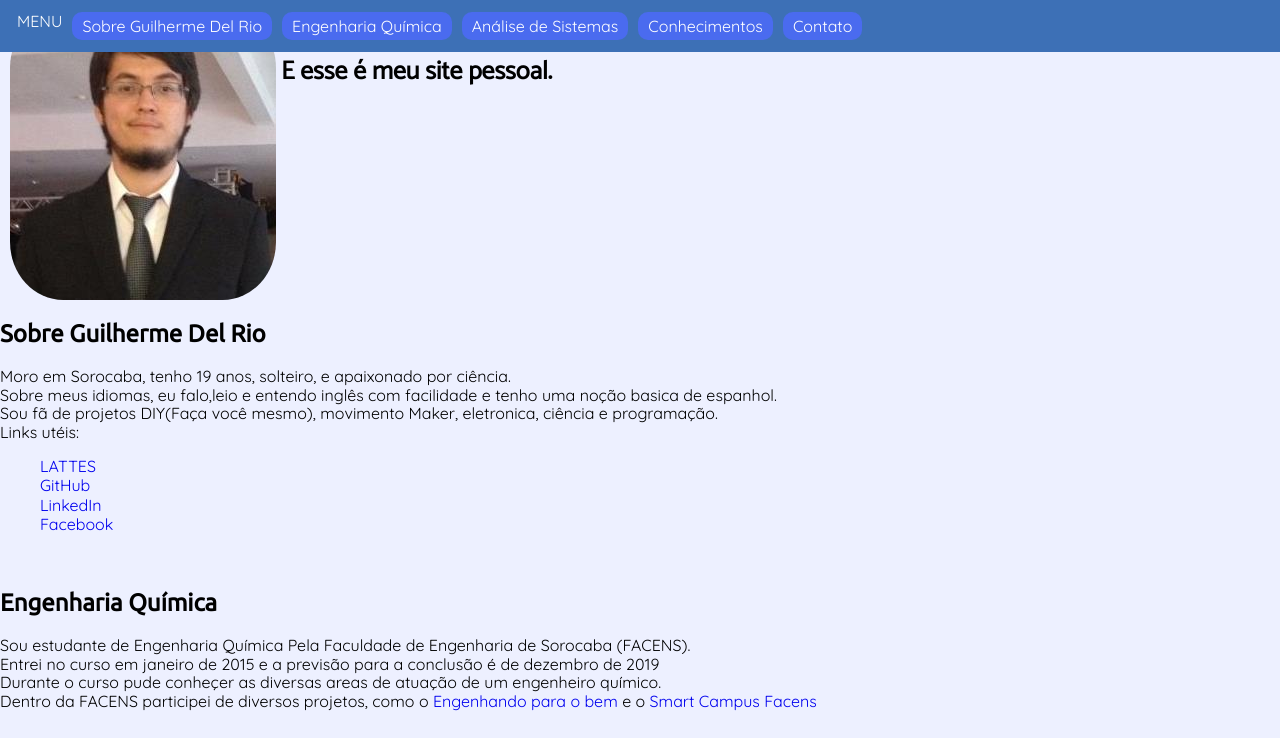
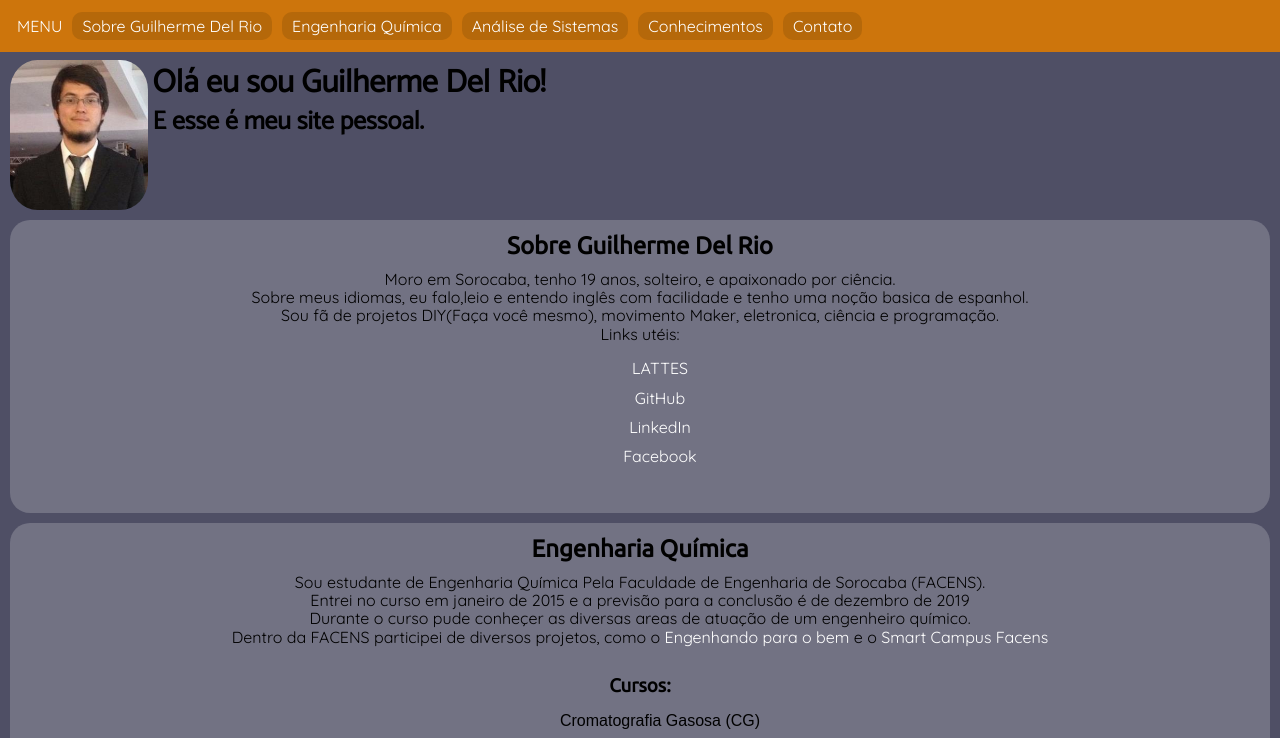
Before and after one commit to Jonnywald/Homepage, a plain HTML site: page index.html in a window 1280 px wide. Shown: the top 738 px of the page. Drawn offline with Linux system fonts and the light colour scheme.

Commit message:
Comentado CSS e Layout Alterado

```diff
--- a/css/style.css
+++ b/css/style.css
@@ -1,83 +1,141 @@
+/*Body é o corpo do site*/
 body {
-    background-color: #EDF0FF;
+    background-color: #4f4f65;
 }
+/*essa ul se aplica a todas as listas e remove o ponto na frente de cada item*/
 ul {
     list-style-type: none;
 }
+/*escolhendo a fonte do texto principal*/
 h1,small{
     font-family: 'Catamaran', sans-serif;
 }
+/*escolhendo a fonte do texto secundario*/
 h2,h3{
     font-family: 'Ubuntu', sans-serif;
 }
+/*escolhendo a fonte do texto em geral*/
 p,a{
     font-family: 'Quicksand', sans-serif;
 }
+/*Remove o sublinhado de links*/
 a{
     text-decoration: none;
+    color: #FFFFFF;
 }
-
+/*Barra de Navegação principal*/
 ul.menu {
-    list-style-type: none;
+    /*Fazendo a barra ser horizontal*/
     display: flex;
     flex-flow: row;
-    background-color: #3d70b6;
+    /*Escolhendo a cor de fundo da barra*/
+    background-color: #cd750c;
+    /*Ajustando o tamanho*/
     padding: 12px;
+    /*Mantendo a barra fixa ao topo*/
     position: fixed;
     top: 0;
+    margin: 0;
+    z-index: 9999;
+    border-bottom: none;
+    /*Fazendo a barra ocupar a lateral inteira do site*/
     width: 100%;
-    margin: 0;
 }
+/*Organizando os itens da barra de navegação mantendo-os a esquerda com um pequeno espaço entre eles*/
 ul.menu li{
     float: left;
     margin: 0px 5px;
 }
+ul.menu li.textomenu{
+    display: flex;
+    align-items: center;
+}
+/*Definindo o texto "MENU" com a cor branca*/
 ul.menu p{
     margin: 0;
     color: #FFFFFF;
 }
+/*Botões da barra de navegação*/
 ul.menu a{
-    background-color: #4a6bef;
+    /*Definindo a cor normal do botão como azul*/
+    background-color: #b5680a;
+    /*Definindo o tamanho do botão*/
     padding: 5px 10px;
-    text-decoration: none;
     border: 5px;
+    /*Arredondando o botão*/
     border-radius: 10px;
+    /*Centralizando*/
     display: inline-block;
+    /*Definindo a taxa de transição para 300ms*/
     transition: all 0.3s;
 }
+/*Colorindo o texto de branco*/
 ul.menu a:visited{
     color: #FFFFFF;
 }
+/*Colorindo o texto de branco*/
 ul.menu a:link{
     color: #FFFFFF;
 }
+/*Colorindo o texto de branco*/
 ul.menu a:hover{
     color: #FFFFFF;
-    background-color: #6b84e5;
+    /*Trocando a cor quando o mouse passa por cima*/
+    background-color: #727283;
 }
+/*Colorindo o texto de branco*/
 ul.menu a:active{
     color: #FFFFFF;
-    background-color: #6b84e5;
+    /*Trocando a cor quando o mouse passa por cima*/
+    background-color: #727283;
 }
-
+/*Minha foto*/
 img.foto{
+    /*Arredondando as bordas da minha foto*/
     border: 1px;
     border-radius: 20%;
+    /*Ajustando o tamanho da minha foto*/
+    height: 150px;
+    width: auto;
 }
+/*Topo do site*/
 div.topo{
     margin: 10px;
+    /*distancia da barra de navegação*/
+    margin-top: 60px;
+    /*Organizando a foto e o texto na horizontal*/
     display: flex;
     flex-flow: row;
     position: relative;
 }
+/*Distanciando a o texto do topo*/
 div.topo h1{
     margin: 5px;
 }
 div.site{
 
 }
+/*Informações de contato*/
 footer{
-    background-color: #bac6ff;
+    background-color: #cd750c;
     margin: 0;
     position: relative;
+    padding: 2px;
 }
+
+div.conteudo{
+    margin: 10px;
+    border: 5px;
+    border-radius: 20px;
+    background-color: #727283;
+    padding: 2px;
+}
+div.conteudo h2, div.conteudo h3, div.conteudo p{
+    margin: 10px;
+    text-align: center;
+    text-justify: inter-word;
+}
+div.conteudo li{
+    margin: 10px 0px;
+    text-align: center;
+}
--- a/index.html
+++ b/index.html
@@ -17,7 +17,7 @@
 <nav>
     <div>
             <ul class="menu">
-                <li><p>MENU</p></li>
+                <li class="textomenu"><p>MENU</p></li>
                 <li><a href="#Sobre">Sobre Guilherme Del Rio</a></li>
                 <li><a href="#EngQ">Engenharia Química</a></li>
                 <li><a href="#ADS">Análise de Sistemas</a></li>
@@ -27,7 +27,7 @@
     </div>
 </nav>
 <div class="site">
-    <div id="Sobre">
+    <div id="Sobre" class="conteudo">
         <h2 name="Sobre">Sobre Guilherme Del Rio</h2>
         <p>Moro em Sorocaba, tenho 19 anos, solteiro, e apaixonado por ciência.<br>Sobre meus idiomas, eu falo,leio e entendo inglês com facilidade e tenho uma noção basica de espanhol.<br>
         Sou fã de projetos DIY(Faça você mesmo), movimento Maker, eletronica, ciência e programação.<br>Links utéis:
@@ -39,7 +39,7 @@
         </ul>
         <br></p>
     </div>
-    <div id="EngQ">
+    <div id="EngQ"class="conteudo">
         <h2 name="EngQ">Engenharia Química</h2>
         <p>Sou estudante de Engenharia Química Pela Faculdade de Engenharia de Sorocaba (FACENS).<br>Entrei no curso em janeiro de 2015 e a previsão para a conclusão é de dezembro de 2019<br>
         Durante o curso pude conheçer as diversas areas de atuação de um engenheiro químico.<br>Dentro da FACENS participei de diversos projetos, como o <a href="#">Engenhando para o bem</a> e o <a href="#">Smart Campus Facens</a><br>
@@ -52,7 +52,7 @@
             <li>Cromatografia Líquida de Alta Eficiência (HPLC)</li>
         </ul><br></p>
     </div>
-    <div id="ADS">
+    <div id="ADS"class="conteudo">
         <h2 name="ADS">Análise de Sistemas</h2>
         <p>Estudava Análise e Desenvolvimento de Sistemas na Faculdade de Tecnologia de Sorocaba (FATEC-SO).<br>Entrei no curso em janeiro de 2015 e tive que tranca-lo por conflito de horários em janeiro de 2017.<br>
         Conheci a programação e a comunidade que me apaixonei durante o curso.<br>
@@ -71,7 +71,7 @@
         </ul>
         </p>
     </div>
-    <div id="Conhecimentos">
+    <div id="Conhecimentos"class="conteudo">
         <h2 name="Conhecimentos">Conhecimentos</h2>
         <h3>Conhecimentos:</h3>
         <ul>
```
